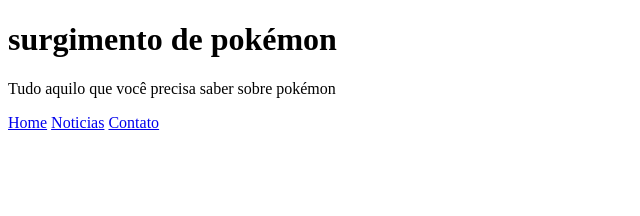
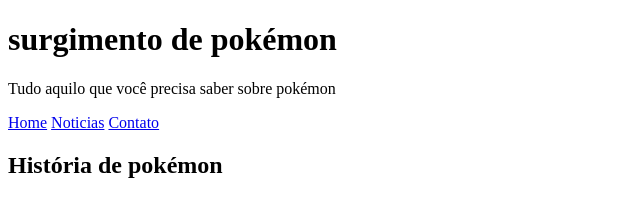
Before and after one commit to williandossantos07/COMO-SURGIU-, a plain HTML site: page index.html in a window 1280 px wide. Shown: the whole page, without its empty margins (0-640 px from the left). Drawn offline with Linux system fonts and the light colour scheme.

Commit message:
Update index.html

```diff
--- a/index.html
+++ b/index.html
@@ -15,5 +15,10 @@
         <a href="#">Noticias</a>
         <a href="#">Contato</a>
     </nav>
+    <main>
+        <article>
+            <h1>História de pokémon</h1>
+      </article>
+</main>
 </body>
 </html>
```
